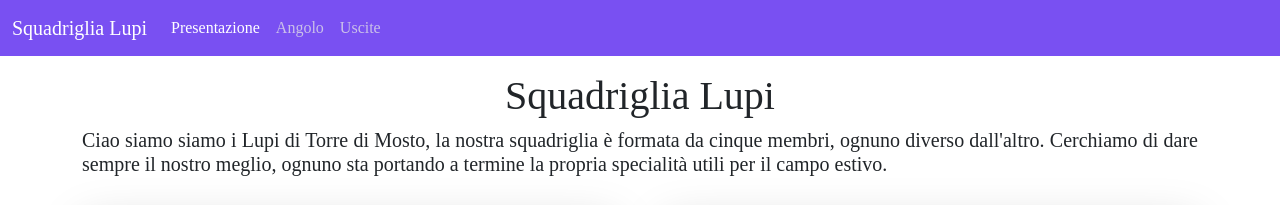
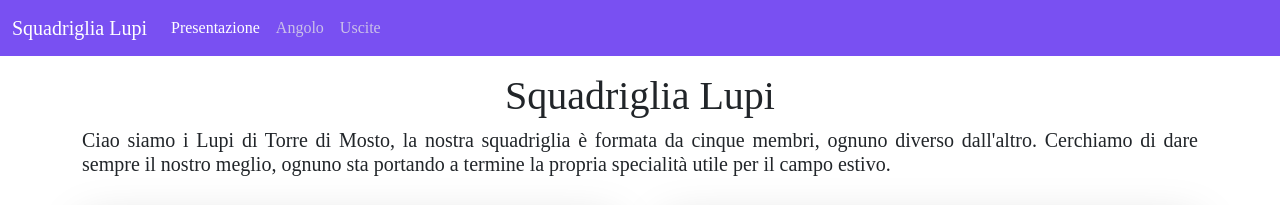
Before and after one commit to D4rk1d3/lupi, a plain HTML site: page index.html in a window 1280 px wide. Shown: the top 205 px of the page. Drawn offline with nearby package versions, Linux system fonts and the light colour scheme; a web font is replaced by a local one.

Commit message:
Add files via upload

```diff
--- a/index.html
+++ b/index.html
@@ -45,8 +45,8 @@
         Squadriglia Lupi
       </h1>
       <h5 class="text1">
-        Ciao siamo siamo i Lupi di Torre di Mosto, la nostra squadriglia è formata da cinque membri, ognuno diverso
-        dall'altro. Cerchiamo di dare sempre il nostro meglio, ognuno sta portando a termine la propria specialità utili
+        Ciao siamo i Lupi di Torre di Mosto, la nostra squadriglia è formata da cinque membri, ognuno diverso
+        dall'altro. Cerchiamo di dare sempre il nostro meglio, ognuno sta portando a termine la propria specialità utile
         per il campo estivo.
         </h3>
         <br>
```
